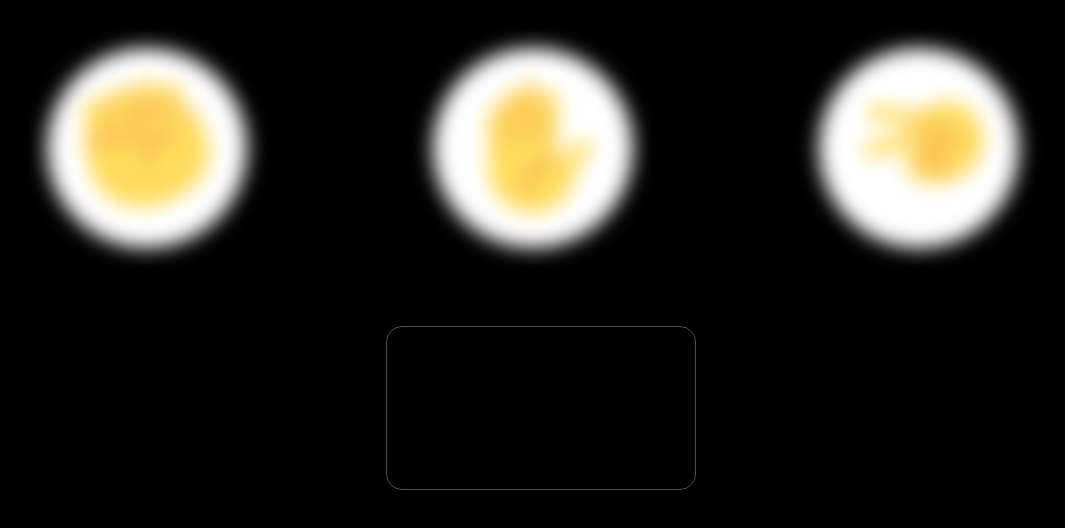
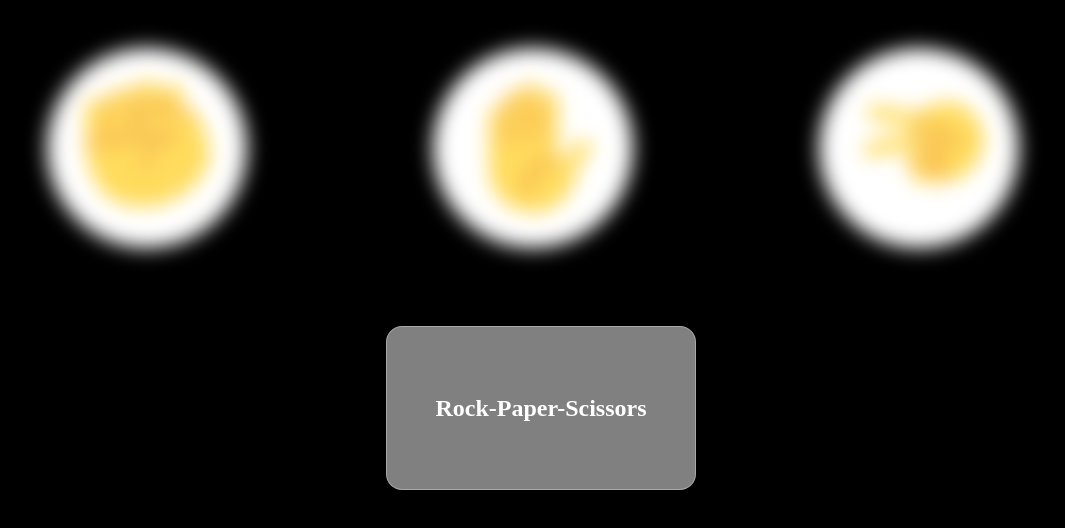
Before and after one commit to vipul-dixit-2004/rock-paper-scissors, a plain HTML site: page index.html in a window 1280 px wide. Shown: the whole page, without its empty margins (107-1172 px from the left). Drawn offline with Linux system fonts and the light colour scheme.

Commit message:
Update style.css

```diff
--- a/style.css
+++ b/style.css
@@ -44,8 +44,8 @@ img{
 .gameBox{
 	display: grid;
 	align-items: center;
-	color:black;
 	padding: 3rem;
+	background-color: grey;
 	border-radius: 16px;
 	box-shadow: 0 4px 30px rgba(0, 0, 0, 0.1);
 	backdrop-filter: blur(3.7px);
```
